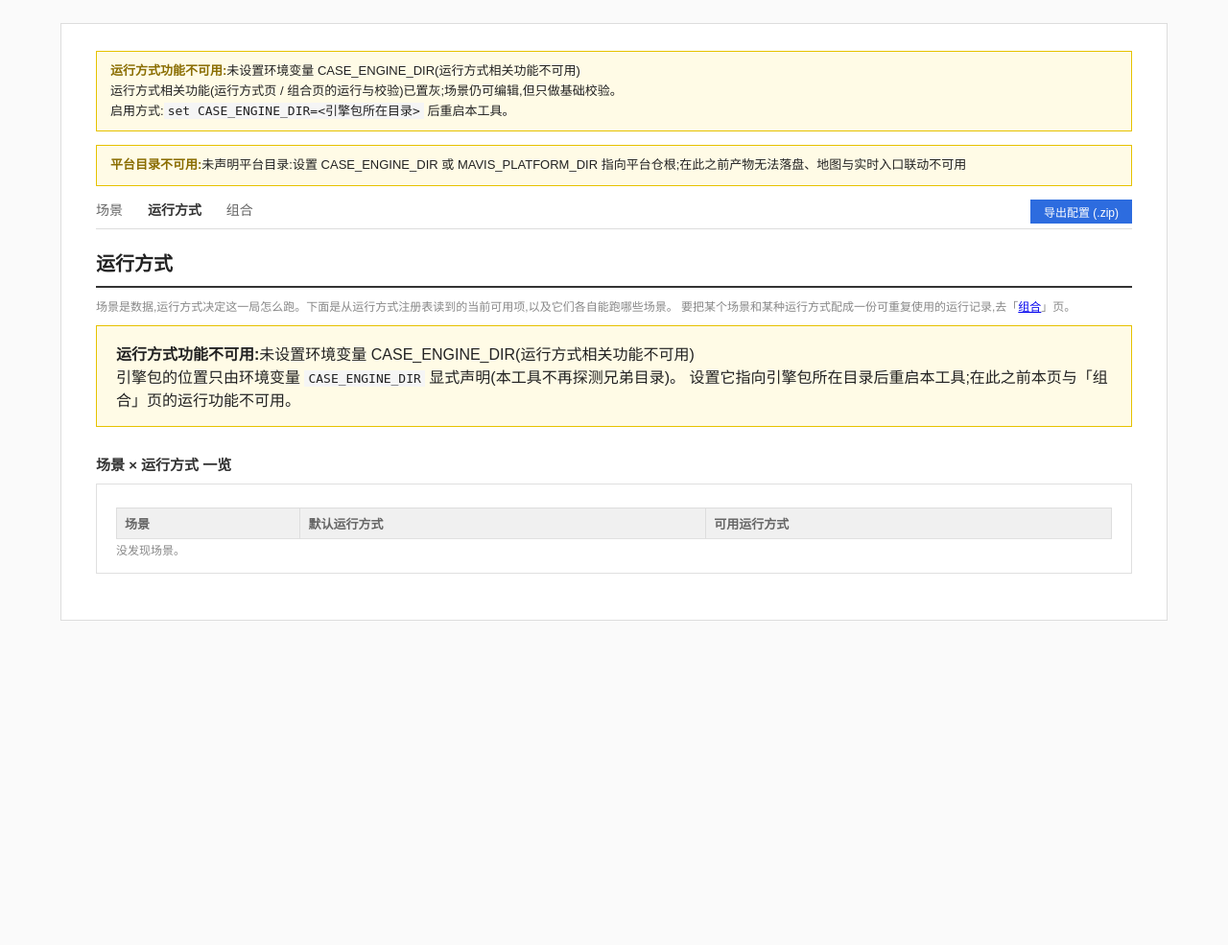
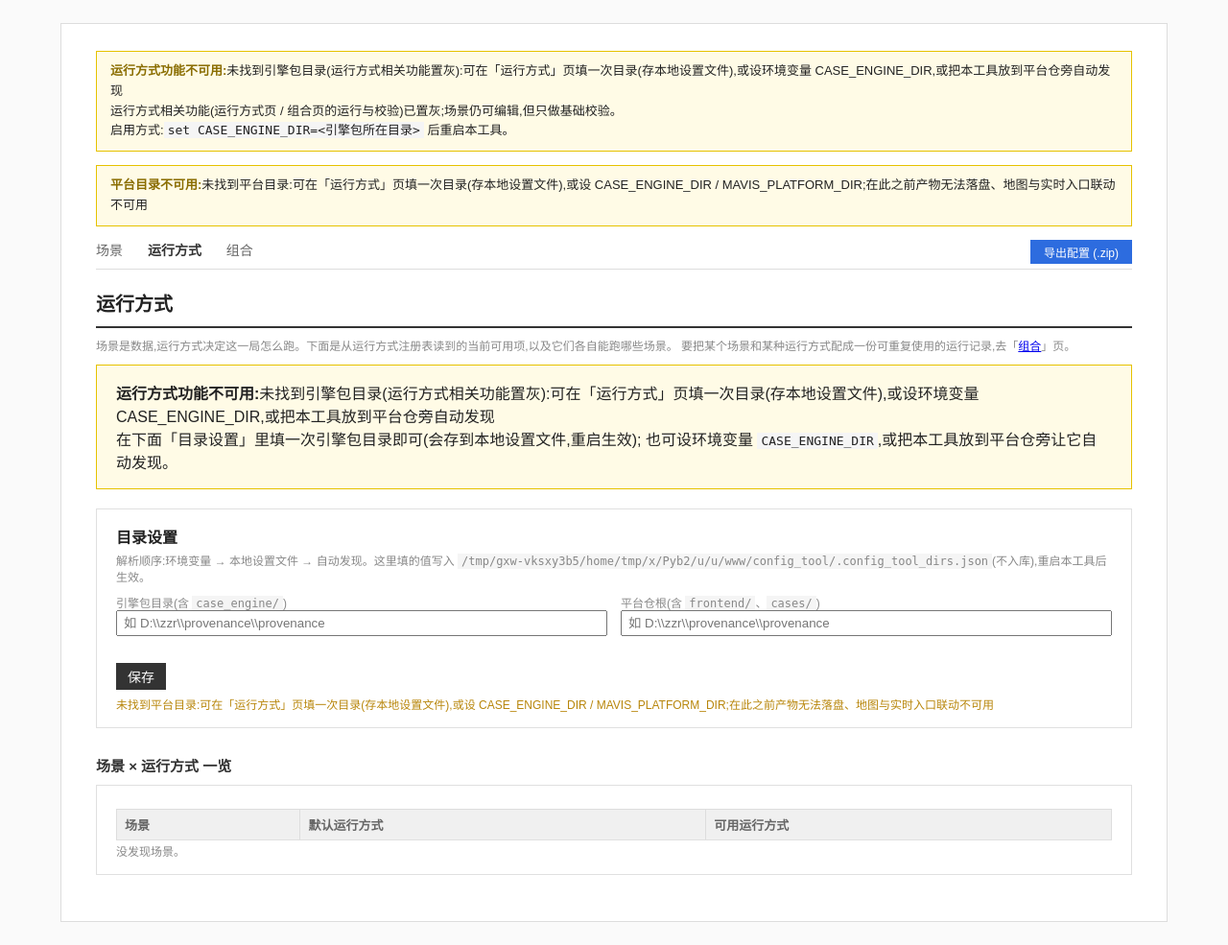
Before and after one commit to hellobs/mavis, a FastAPI app: page /engines in a window 1280 px wide. Shown: the whole page at 96% size. Before the commit the page ends 647 px from the top, so only its background shows below. Run offline with FastAPI, Linux system fonts and the light colour scheme; lists and menus that the app fills with data are empty.

Commit message:
feat(config_tool): 目录解析加自动发现+本地设置(免环境变量),页内可设置

```diff
--- a/config_tool/app.py
+++ b/config_tool/app.py
@@ -47,27 +47,29 @@ app = FastAPI(title="MAVIS 角色配置工具")
 templates = Jinja2Templates(directory=os.path.join(BASE_DIR, "templates"))
 
 # ---------------------------------------------------------------------------
-# 路径声明(**全部显式,不探测兄弟目录**)
+# 路径声明(解析顺序:显式参数 → 环境变量 → 本地设置文件 → 自动发现)
 #
 #   CASE_ENGINE_DIR    : 引擎包所在目录(引擎包目录的父目录)—— engine_bridge 解析
 #   MAVIS_PLATFORM_DIR : 平台仓根(产物落盘、地图、实时入口联动);未设时沿用
 #                        CASE_ENGINE_DIR(平台仓当前布局下二者同为同一目录)
 #   MAVIS_ASSETS_ROOT / MAVIS_SCENARIOS_DIR / MAVIS_MAZE_PATH : 逐项覆盖
 #
-# 未声明时:本工具**照常启动**,引擎/平台相关功能置灰,并在启动日志与页面上
-# 给出可读原因(绝不静默降级、绝不把产物写进当前工作目录)。
+# 2026-09-27:环境变量不再是**唯一**途径 —— 未设时依次尝试"本地设置文件"
+# (「运行方式」页里可填,落在 config_tool/.config_tool_dirs.json)与"自动发现"
+# (本工具相邻的平台仓常见位置、当前工作目录及其上溯,只认确实含引擎包目录者)。
+# 找到就写明**来源**;都没找到才置灰,并在启动日志与页面给出可读原因(不静默、不猜错)。
 # ---------------------------------------------------------------------------
 def _platform_dir() -> str:
-    """平台根目录:只认显式声明(MAVIS_PLATFORM_DIR → CASE_ENGINE_DIR),不做目录探测。"""
-    for key in ("MAVIS_PLATFORM_DIR", "CASE_ENGINE_DIR"):
-        val = str(os.environ.get(key) or "").strip()
-        if val:
-            return os.path.abspath(val)
-    return ""
+    """平台根:显式声明(MAVIS_PLATFORM_DIR → CASE_ENGINE_DIR)→ 设置文件 → 自动发现。"""
+    return engine_bridge.resolve_dir(
+        env_keys=("MAVIS_PLATFORM_DIR", engine_bridge.ENV_DIR),
+        setting_key="platform_dir",
+        marker=("frontend", engine_bridge.PKG))["dir"]     # 同时含前端与引擎包才算平台根
 
 
 _PLATFORM_DIR = _platform_dir()
-# 引擎目录**只认 CASE_ENGINE_DIR**(不拿平台根顶替:两者概念不同,可分别部署)
+# 引擎目录:显式声明(CASE_ENGINE_DIR)→ 设置文件 → 自动发现
+# (不拿平台根顶替:两者概念不同,可分别部署)
 _ENGINE_DIR = engine_bridge.engine_dir()
 VILLAGE_ROOT = os.environ.get("MAVIS_ASSETS_ROOT") or (
     os.path.join(_PLATFORM_DIR, "frontend", "static", "assets", "village")
@@ -85,19 +87,30 @@ MAZE_PATH = os.environ.get("MAVIS_MAZE_PATH") or (
 
 def runtime_status() -> dict:
     """引擎 + 平台目录的**实际解析结果**(启动横幅与页面横幅共用,便于人看清现状)。"""
-    st = engine_bridge.status(_ENGINE_DIR)
+    st = engine_bridge.status()          # 不传 explicit:让 status 报出真实来源
     st["env_var"] = engine_bridge.ENV_DIR
+    pst = engine_bridge.resolve_dir(
+        env_keys=("MAVIS_PLATFORM_DIR", engine_bridge.ENV_DIR),
+        setting_key="platform_dir", marker=("frontend", engine_bridge.PKG))
     st["platform"] = _PLATFORM_DIR
+    st["platform_source"] = pst["source"] if _PLATFORM_DIR else ""
     st["platform_reason"] = "" if _PLATFORM_DIR else (
-        "未声明平台目录:设置 {} 或 MAVIS_PLATFORM_DIR 指向平台仓根;"
+        "未找到平台目录:可在「运行方式」页填一次目录(存本地设置文件),或设 {} / MAVIS_PLATFORM_DIR;"
         "在此之前产物无法落盘、地图与实时入口联动不可用".format(engine_bridge.ENV_DIR))
     return st
 
 
 def _print_startup_banner() -> None:
     """启动即打印解析结果(成功与失败都可见)。"""
-    print(engine_bridge.banner(_ENGINE_DIR), flush=True)
-    print("[platform] 平台根 = {}".format(_PLATFORM_DIR or "(未声明)"), flush=True)
+    print(engine_bridge.banner(), flush=True)
+    _pst = engine_bridge.resolve_dir(
+        env_keys=("MAVIS_PLATFORM_DIR", engine_bridge.ENV_DIR),
+        setting_key="platform_dir", marker=("frontend", engine_bridge.PKG))
+    print("[platform] 平台根 = {}{}".format(
+        _PLATFORM_DIR or "(未找到)",
+        "  (来源:{})".format(_pst["source"]) if _PLATFORM_DIR else ""), flush=True)
+    print("[dirs] 本地设置文件 = {} (可在「运行方式」页填写;不入库)".format(
+        engine_bridge.SETTING_FILE), flush=True)
     print("[platform] 资源根 = {} ; 场景目录 = {} ; 地图 = {}".format(
         VILLAGE_ROOT or "(未声明)", SCENARIOS_DIR or "(未声明)",
         MAZE_PATH or "(未声明)"), flush=True)
@@ -830,9 +843,9 @@ def _engine_catalog() -> dict:
 
     引擎接触全部走 engine_bridge;不可用时返回 available=False + **可读原因**。
     """
-    st = engine_bridge.status(_ENGINE_DIR)
+    st = engine_bridge.status()
     out = {"available": False, "engines": [], "scenarios": [],
-           "reason": st["reason"], "dir": st["dir"]}
+           "reason": st["reason"], "dir": st["dir"], "source": st["source"]}
     if not st["available"]:
         return out
 
@@ -1170,6 +1183,7 @@ async def engines_page(request: Request):
     (引擎是运行策略,改它属于框架侧;本页只做展示 + 指路到「组合」页。)
     """
     cat = _engine_catalog()
+    rt = runtime_status()
     return templates.TemplateResponse(
         request, "engines.html",
         {"engines": cat.get("engines") or [],
@@ -1177,8 +1191,35 @@ async def engines_page(request: Request):
          "available": bool(cat.get("available")),
          "dir": cat.get("dir", ""),
          "reason": cat.get("reason", ""),
+         "source": rt.get("source", ""),
+         "platform_dir": rt.get("platform", ""),
+         "platform_source": rt.get("platform_source", ""),
+         "platform_reason": rt.get("platform_reason", ""),
+         "settings_file": engine_bridge.SETTING_FILE,
          "active": "engines"},
     )
+
+
+@app.post("/api/dirs")
+async def set_dirs(request: Request):
+    """保存"引擎/平台目录"到本地设置文件(免环境变量的页面设置入口)。
+
+    只写设置文件、**不热改本进程**(目录在 import 时解析);返回提示让用户重启。
+    body 用 "engine"/"platform" 两个键;空串表示清除该项。
+    """
+    body = await _json_body(request)
+    if not isinstance(body, dict):
+        return JSONResponse({"ok": False, "errors": ["请求体应为 JSON 对象"]})
+    payload = {}
+    for key, setting_key in (("engine", "engine_dir"), ("platform", "platform_dir")):
+        if key in body:
+            payload[setting_key] = str(body.get(key) or "").strip()
+    if not payload:
+        return JSONResponse({"ok": False, "errors": ["缺少 engine / platform 字段"]})
+    path = engine_bridge.write_settings(**payload)
+    return JSONResponse({"ok": True, "saved": payload, "path": path,
+                         "note": "已保存到本地设置文件;重启本工具后生效"
+                                 "(当前进程仍按启动时的解析结果)"})
 
 
 @app.post("/api/run/execute")
--- a/config_tool/templates/engines.html
+++ b/config_tool/templates/engines.html
@@ -10,12 +10,55 @@
 {% if not available %}
 <div class="section" style="border-color:#e6c200; background:#fffbe6;">
   <b>运行方式功能不可用:</b>{{ reason or "原因未知" }}<br>
-  引擎包的位置只由环境变量 <code>CASE_ENGINE_DIR</code> 显式声明(本工具不再探测兄弟目录)。
-  设置它指向引擎包所在目录后重启本工具;在此之前本页与「组合」页的运行功能不可用。
+  在下面「目录设置」里填一次引擎包目录即可(会存到本地设置文件,重启生效);
+  也可设环境变量 <code>CASE_ENGINE_DIR</code>,或把本工具放到平台仓旁让它自动发现。
 </div>
 {% else %}
-<div class="hint" style="margin-bottom:10px;">引擎目录:<code>{{ dir }}</code></div>
+<div class="hint" style="margin-bottom:10px;">
+  引擎目录:<code>{{ dir }}</code>　<span class="hint">(来源:{{ source or "—" }})</span>
+</div>
 {% endif %}
+
+<div class="section">
+  <b>目录设置</b>
+  <div class="hint" style="margin:4px 0 8px;">
+    解析顺序:环境变量 → 本地设置文件 → 自动发现。这里填的值写入
+    <code>{{ settings_file }}</code>(不入库),重启本工具后生效。
+  </div>
+  <div style="display:flex; gap:14px; flex-wrap:wrap; font-size:13px;">
+    <div style="flex:1; min-width:260px;">
+      <div class="hint">引擎包目录(含 <code>case_engine/</code>)</div>
+      <input id="dir-engine" style="width:100%; padding:4px 6px; box-sizing:border-box;"
+             value="{{ dir or '' }}" placeholder="如 D:\\zzr\\provenance\\provenance">
+    </div>
+    <div style="flex:1; min-width:260px;">
+      <div class="hint">平台仓根(含 <code>frontend/</code>、<code>cases/</code>)</div>
+      <input id="dir-platform" style="width:100%; padding:4px 6px; box-sizing:border-box;"
+             value="{{ platform_dir or '' }}" placeholder="如 D:\\zzr\\provenance\\provenance">
+    </div>
+  </div>
+  <div style="margin-top:8px;">
+    <button style="padding:4px 12px;" onclick="saveDirs()">保存</button>
+    <span id="dir-msg" class="hint" style="margin-left:10px;"></span>
+  </div>
+  {% if platform_reason %}<div class="hint" style="margin-top:6px; color:#b8860b;">{{ platform_reason }}</div>{% endif %}
+</div>
+
+<script>
+function saveDirs() {
+  var body = {engine: document.getElementById("dir-engine").value.trim(),
+              platform: document.getElementById("dir-platform").value.trim()};
+  fetch("/api/dirs", {method: "POST", headers: {"Content-Type": "application/json"},
+                      body: JSON.stringify(body)})
+    .then(function (r) { return r.json(); })
+    .then(function (j) {
+      document.getElementById("dir-msg").textContent =
+        j.ok ? ("已保存 → " + j.path + ";重启本工具后生效")
+             : ("失败:" + (j.errors || []).join("; "));
+    })
+    .catch(function (e) { document.getElementById("dir-msg").textContent = "失败:" + e; });
+}
+</script>
 {% for e in engines %}
 <div class="section">
   <div style="display:flex; align-items:baseline; gap:10px; flex-wrap:wrap;">
```
Also changed, not shown: config_tool/engine_bridge.py (+107 -13 lines), tests/test_config_tool_dirs.py (added, +93 -0 lines), tests/test_engine_bridge.py (+6 -1 lines), 1 other file.
